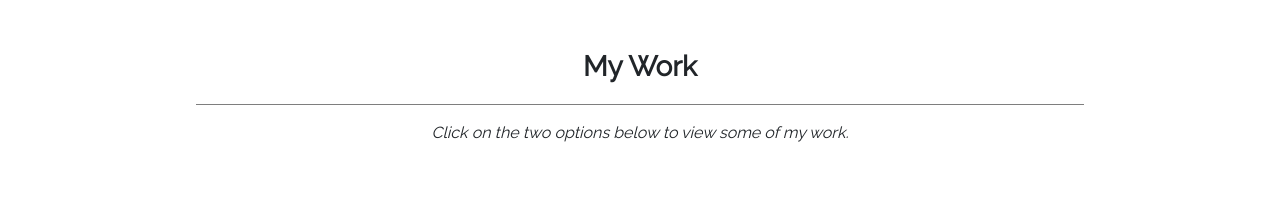
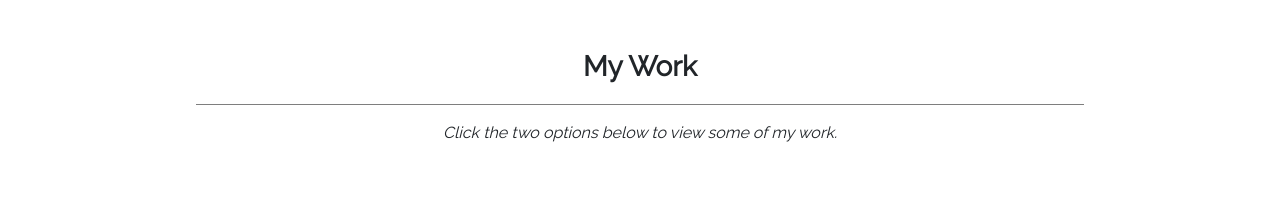
Before and after one commit to devonwintz/my-portfolio, a React (Create React App) app: page / in a window 1280 px wide. Shown: the part 1320-1526 px from the top of the page. Built offline with nearby package versions, Linux system fonts and the light colour scheme; a web font is replaced by a local one.

Commit message:
added projects

```diff
--- a/src/components/Content.js
+++ b/src/components/Content.js
@@ -278,7 +278,7 @@ const Content = (props) => {
             className="mb-5"
             style={{ textAlign: "center", fontStyle: "italic" }}
           >
-            Click on the two options below to view some of my work.
+            Click the two options below to view some of my work.
           </div>
         </div>
 
```
Also changed, not shown: 8 other files (tests, documents, lock files or other folders).
